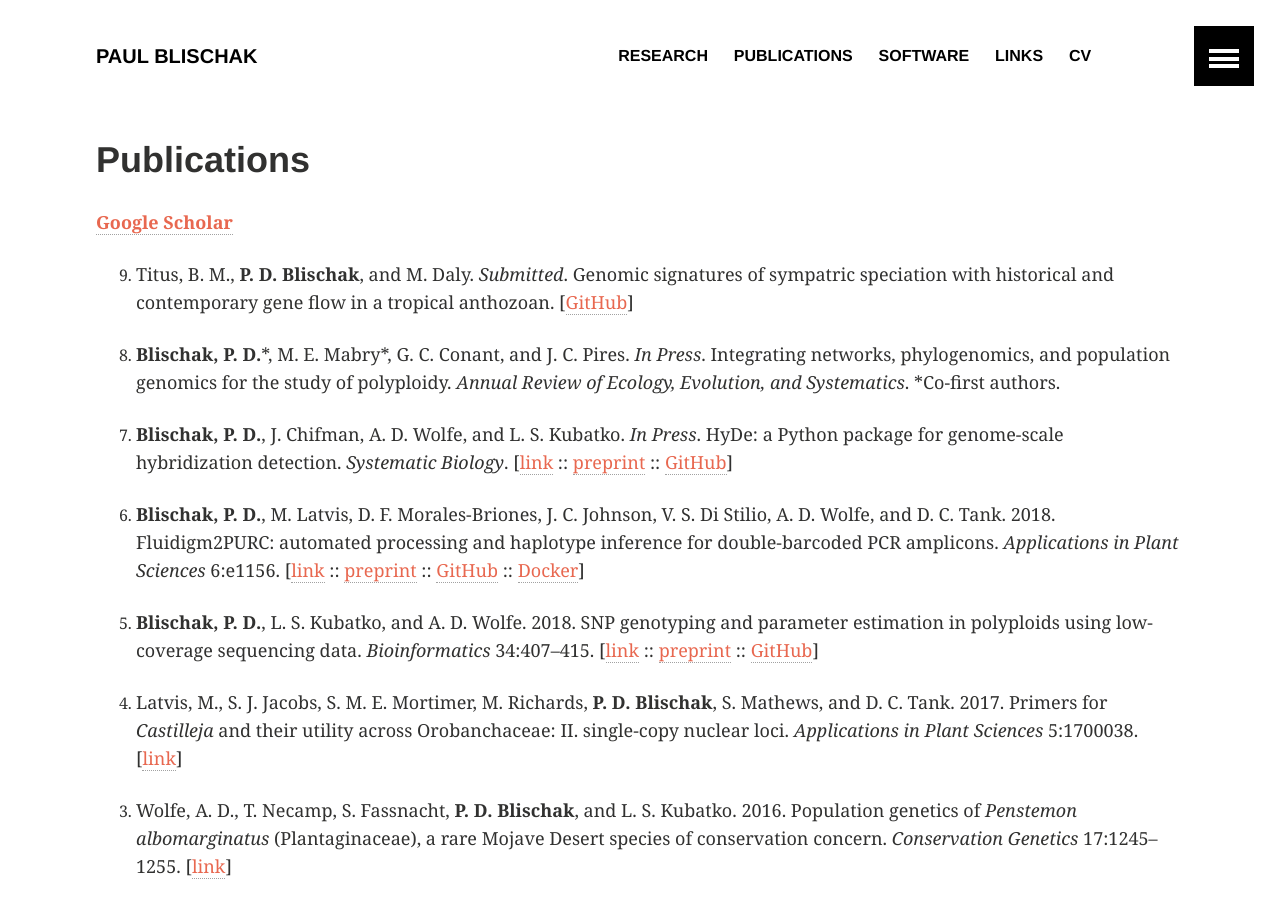
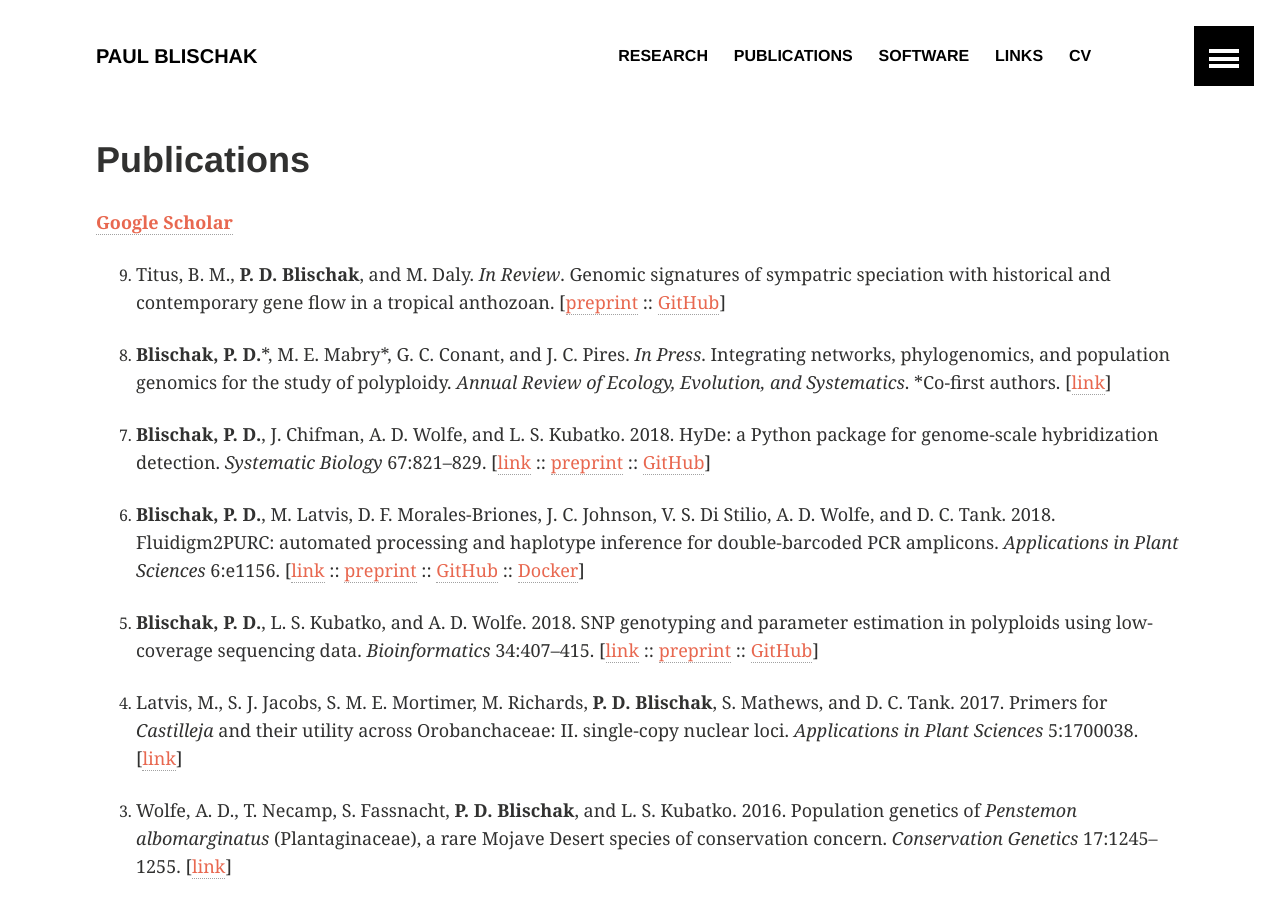
Before and after one commit to pblischak/pblischak.github.io, a Jekyll site: the page built from Publications/index.md, in a window 1280 px wide and 900 px high. Built offline with Jekyll 4.4.1, drawn with Linux system fonts in a browser that asks for light colours; formulas are drawn with MathJax 3.

Commit message:
updating pubs

```diff
--- a/Publications/index.md
+++ b/Publications/index.md
@@ -17,16 +17,18 @@ a:hover {
 
 <a href="https://scholar.google.com/citations?user=G6CHdi8AAAAJ&hl=en&oi=sra" target="_blank"><strong>Google Scholar</strong></a>
 
-9. Titus, B. M., **P. D. Blischak**, and M. Daly. *Submitted*. Genomic signatures
+9. Titus, B. M., **P. D. Blischak**, and M. Daly. *In Review*. Genomic signatures
 of sympatric speciation with historical and contemporary gene flow in a tropical
-anthozoan. [<a href="https://github.com/pblischak/Bann_spdelim" target="_blank">GitHub</a>]
+anthozoan. [<a href="https://doi.org/10.1101/399360" target="_blank">preprint</a> ::
+<a href="https://github.com/pblischak/Bann_spdelim" target="_blank">GitHub</a>]
 
 8. **Blischak, P. D.**\*, M. E. Mabry\*, G. C. Conant, and J. C. Pires. *In Press*.
 Integrating networks, phylogenomics, and population genomics for the study of polyploidy.
 *Annual Review of Ecology, Evolution, and Systematics*. \*Co-first authors.
+[<a href="https://doi.org/10.1146/annurev-ecolsys-121415-032302" target="_blank">link</a>]
 
-7. **Blischak, P. D.**, J. Chifman, A. D. Wolfe, and L. S. Kubatko. *In Press*.
-HyDe: a Python package for genome-scale hybridization detection. *Systematic Biology*.
+7. **Blischak, P. D.**, J. Chifman, A. D. Wolfe, and L. S. Kubatko. 2018.
+HyDe: a Python package for genome-scale hybridization detection. *Systematic Biology* 67:821--829.
 [<a href="https://doi.org/10.1093/sysbio/syy023" target="_blank">link</a> ::
 <a href="https://www.biorxiv.org/content/early/2018/01/22/188037" target="_blank">preprint</a> ::
 <a href="https://github.com/pblischak/HyDe" target="_blank">GitHub</a>]
```
